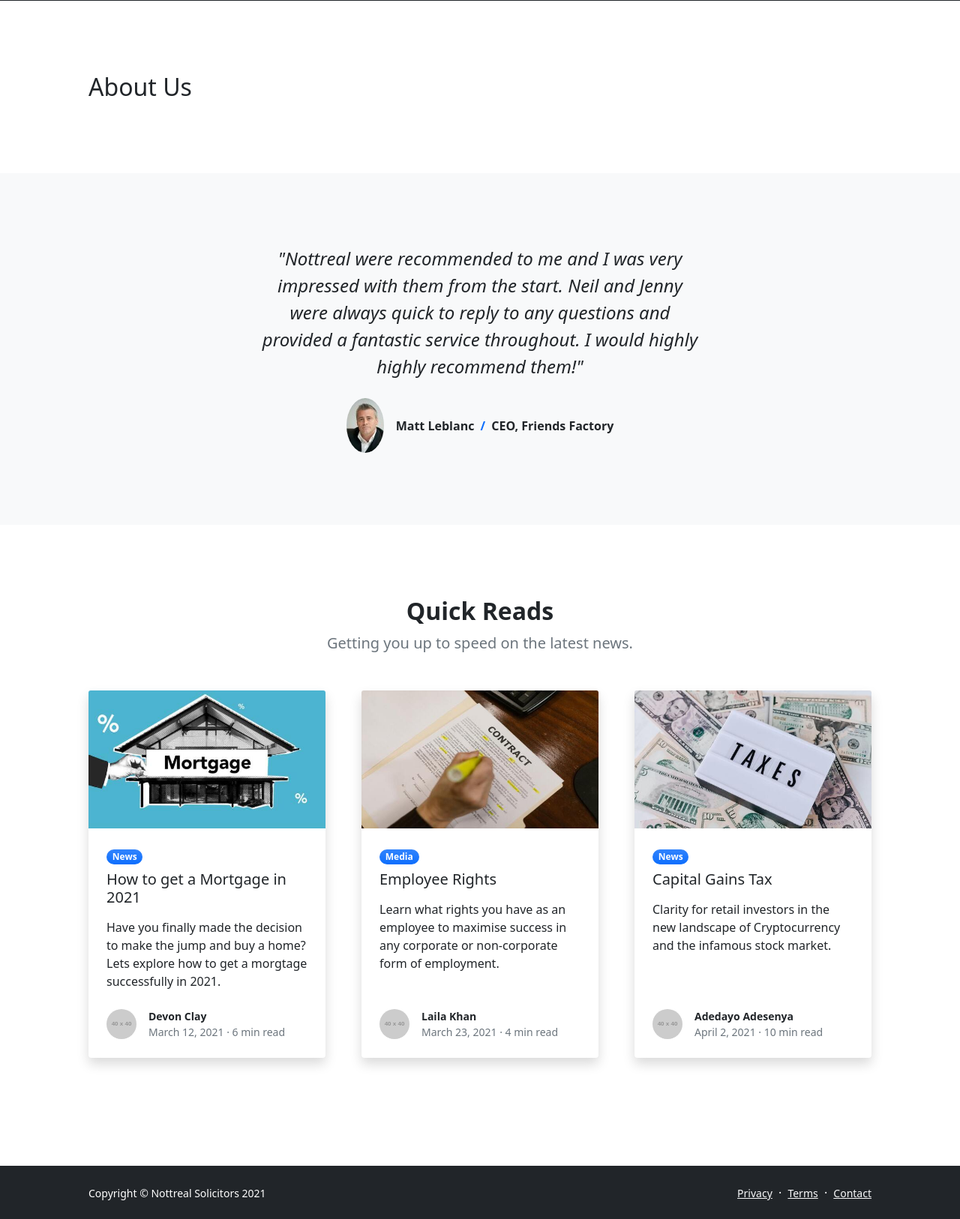
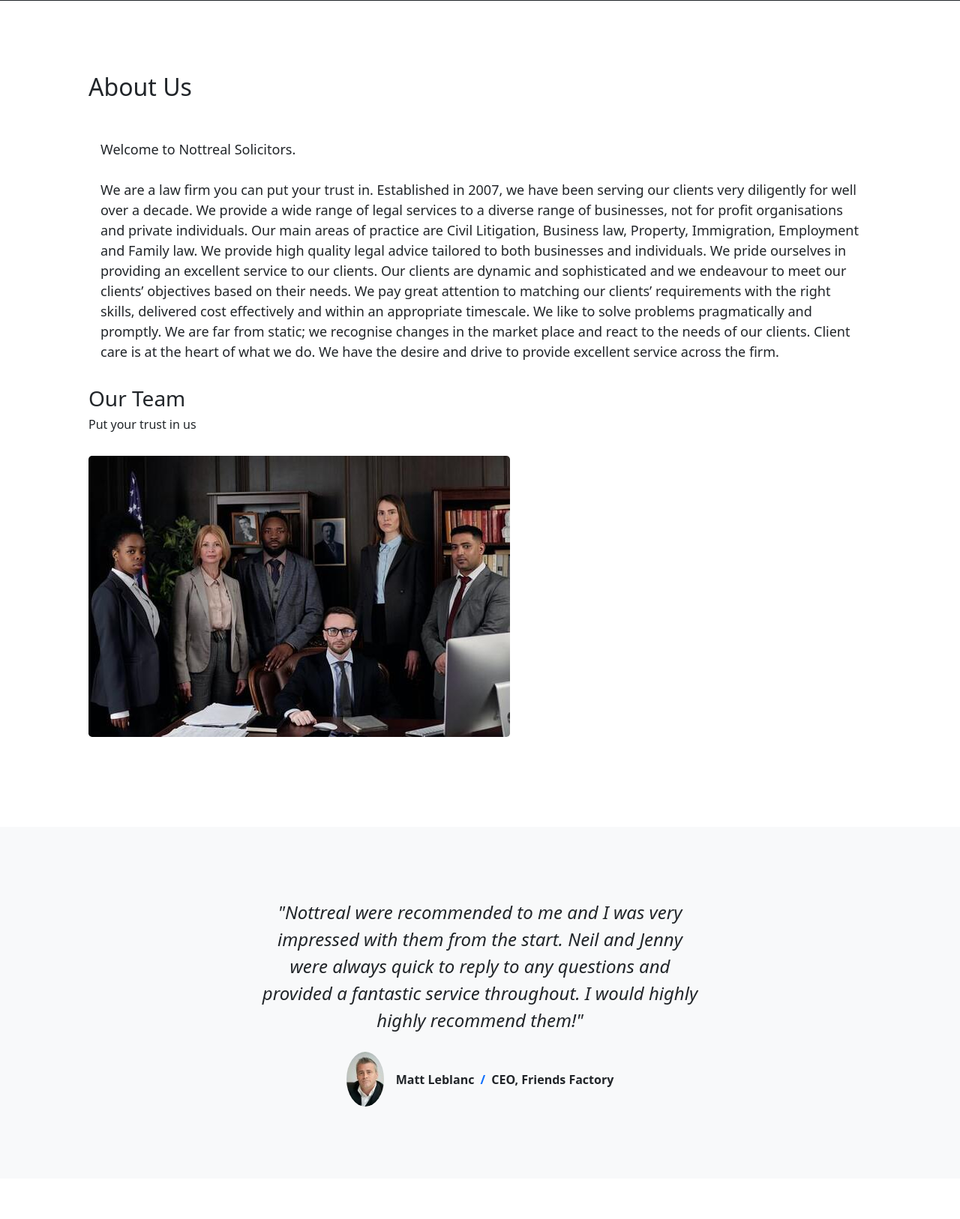
Before and after one commit to MAziz-0/Legal_site, a Flask app: page /about in a window 1280 px wide. Shown: the part 532-2158 px from the top of the page at 75% size. Run offline with Flask 2, Linux system fonts and the light colour scheme; grey boxes labelled with a size stand in for pictures from a placeholder-image service; some libraries are stand-ins or nearby versions.

Commit message:
Added About us content to page

```diff
--- a/templates/about.html
+++ b/templates/about.html
@@ -1,4 +1,31 @@
 {% extends "base.html" %}
 {% block content %}
     <h2>About Us</h2>
+    <p class="cover-container d-flex h-100 p-3 mx-auto flex-column" style="font-size: 18px;">
+
+        <br>Welcome to Nottreal Solicitors.<br> <br>We are a law firm you can put your trust in.
+
+        Established in 2007, we have been serving our clients very diligently for well over a decade. We provide a wide
+        range of legal services to a diverse range of businesses, not for profit organisations and private individuals.
+        Our main areas of practice are Civil Litigation, Business law, Property, Immigration, Employment and
+        Family law.
+
+        We provide high quality legal advice tailored to both businesses and individuals. We pride ourselves in
+        providing an excellent service to our clients. Our clients are dynamic and sophisticated and we endeavour to
+        meet our clients’ objectives based on their needs. We pay great attention to matching our clients’ requirements
+        with the right skills, delivered cost effectively and within an appropriate timescale. We like to solve problems
+        pragmatically and promptly.
+
+
+        We are far from static; we recognise changes in the market place and react to the needs of our clients. Client
+        care is at the heart of what we do. We have the desire and drive to provide excellent service across the firm.
+    </p>
+
+    <div class="row featurette"></div>
+        <div class="col-md-7"></div>
+            <h3>Our Team</h3>
+                <h6>Put your trust in us</h6>
+    <div class="col-md-5"></div>
+        <img class="img-fluid rounded-3 my-4" src="static/assets/images/team.jpg" alt="">
+
 {% endblock %}
```
